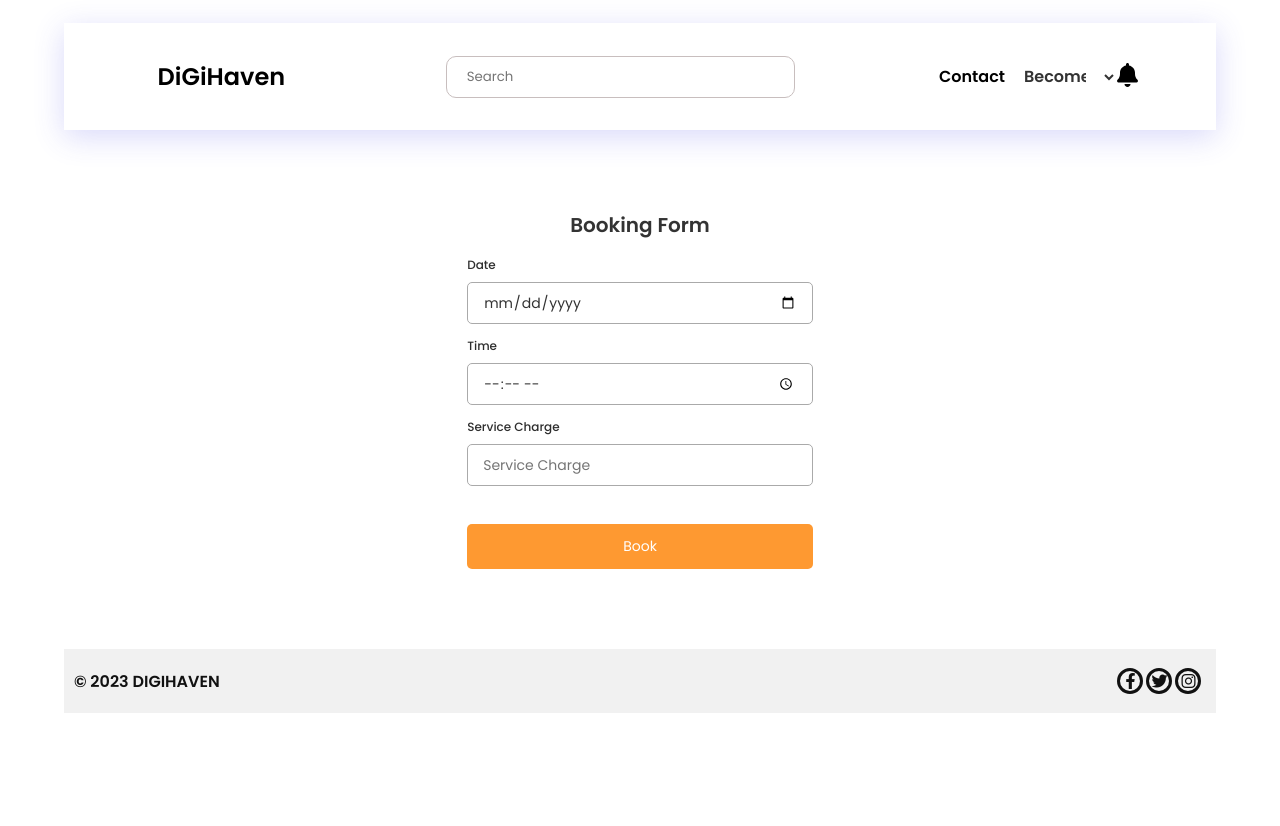
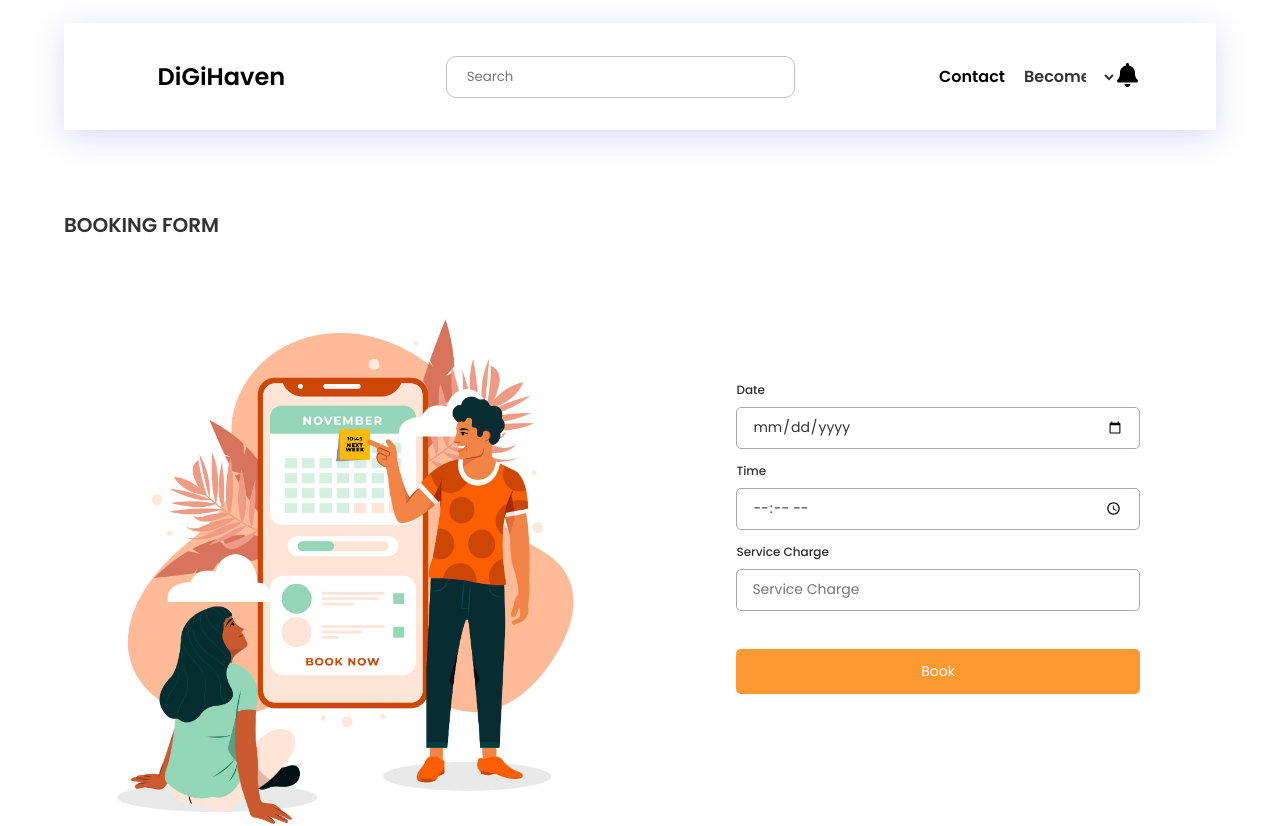
Before and after one commit to ARTISANS-HUB/ArtisansHub, a React (Create React App) app in the folder client/: page /booking in a window 1280 px wide. Shown: the top 826 px of the page. Before the commit the page ends 800 px from the top, so only its background shows below. Built offline with nearby package versions, Linux system fonts and the light colour scheme.

Commit message:
done with the booking design

```diff
--- a/client/src/css/booking.css
+++ b/client/src/css/booking.css
@@ -9,16 +9,39 @@
     font-weight: 600;
     color: #333;
     margin-bottom: 16px;
-    text-align: center;
+    /* text-align: center; */
+    text-transform: uppercase;
 
 }
 .booking-form{
     /* background: #000; */
+    display: flex;
+    gap: 20px;
+    margin-top: 40px;
+    /* justify-content: space-between; */
 }
 
+.booking-form .booking-form-image{
+width: 50%;
+background: #000;
+}
+
+.booking-form-image img{
+    width: 100%;
+    height: 100%;
+    object-fit: cover;
+}
+
+form{
+
+    width: 35%;
+    margin: 20px auto;
+}
 .booking-form-fields{
-    width: 30%;
-    margin: 4px auto;
+    /* width: 30%; */
+    /* margin: 4px auto; */
+    /* background: #000; */
+    margin-top: 20%;
 }
 
 .booking-form-fields .input-field{
--- a/client/src/views/platform/includes/BookingForm.js
+++ b/client/src/views/platform/includes/BookingForm.js
@@ -1,6 +1,7 @@
 import React from 'react'
 import "../../../css/booking.css";
 import {useFormik} from 'formik';
+import myImage from "../../../uploads/booking.jpg";
 
 
 const validate = values => {
@@ -35,9 +36,12 @@ const BookingForm = () => {
   return (
     <div className='booking-form-container'>
         <h2 className='booking-form-heading'>Booking Form</h2>
+            <div className='booking-form'>
 
-        <form className='booking-form' onSubmit={formik.handleSubmit}>
-
+                <div className='booking-form-image'>
+                    <img src={myImage}/>
+                </div>
+                <form  onSubmit={formik.handleSubmit}>
                 <div className='booking-form-fields'>
                         <div class="input-field">
                                 <label>Date</label>
@@ -68,6 +72,7 @@ const BookingForm = () => {
 
                 </form>
             </div>
+    </div>
   )
 }
 
```
Also changed, not shown: client/src/uploads/booking.jpg (added). Lines whose indentation alone changed are shown as unchanged.
